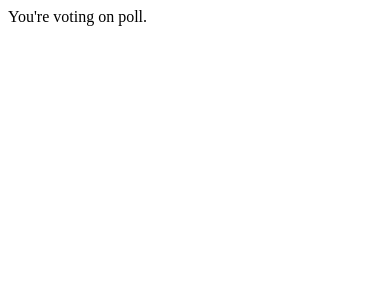
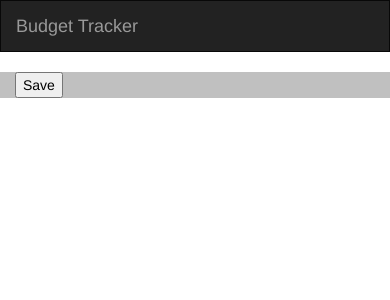
Before and after one commit to jeffrpowell/budgettracker, a Django app: page /budget/addtransaction/ in a window 390 px wide. Shown: the top 300 px of the page. Run offline with Django 3.2, Linux system fonts and the light colour scheme; parts of the project's set-up code (start-up, migrations or seed data) failed here and were passed over.

Commit message:
starting on add transaction functionality

```diff
--- a/budget/static/budget/css/style.css
+++ b/budget/static/budget/css/style.css
@@ -1,6 +1,6 @@
 /*
 	key-color: #7F7F7F;
-	tint-color: #BFBFBF;
+	tint-color: #C0C0C0;
 	shade-color: #404040;
 	white-color: #FFFFFF;
 	black-color: #000000;
@@ -8,5 +8,5 @@
 */
 
 #content{
-	/*background-color: #BFBFBF;*/
+	background-color: #C0C0C0;
 }
--- a/budget/templates/budget/addtransaction.html
+++ b/budget/templates/budget/addtransaction.html
@@ -1,10 +1,17 @@
-{% if error_message %}<p><strong>{{ error_message }}</strong></p>{% endif %}
+{% extends "budget/base.html" %}
 
-<!--<form action="{% url 'polls:addtransaction' %}" method="post">
-{% csrf_token %}
-<input type="radio" name="choice" id="choice{{ forloop.counter }}" value="{{ choice.id }}" />
-<label for="choice{{ forloop.counter }}">{{ choice.choice_text }}</label><br />
-<input type="submit" value="Vote" />
-</form>-->
+{% block content %}
+	<div class="row">
+		<div class="col-xs-12">
+			{% if error_message %}<p>{{ error_message }}</p>{% endif %}
 
-hello...
+			<form action="{% url 'budget:addtransaction' %}" method="post">
+			{% csrf_token %}
+			{% if to_account %}
+				{{ to_account }}
+			{% endif %}
+			<input type="submit" value="Save" />
+			</form>
+		</div>
+	</div>
+{% endblock %}
--- a/budget/templates/budget/index.html
+++ b/budget/templates/budget/index.html
@@ -24,7 +24,7 @@
 					<tr>
 						<td><a href="{% url 'budget:account' acct.id %}">{{ acct.name }}</a></td>
 						<td>$</td><td>${{ acct.balance }}</td><td>$</td>
-						<td><a href="{% url 'budget:addtransaction' %}">Add Purchase</a></td></tr>
+						<td><a href="{% url 'budget:addtransaction' acct.id %}">Add Purchase</a></td></tr>
 				{% endfor %}
 			{% endfor %}
 			</table>
--- a/budget/urls.py
+++ b/budget/urls.py
@@ -7,5 +7,6 @@ urlpatterns = patterns('',
     url(r'^transaction/(?P<tid>\d+)/$', views.transaction, name='transaction'),
     url(r'^account/(?P<aid>\d+)/$', views.account, name='account'),
     url(r'^addtransaction/$', views.addtransaction, name='addtransaction'),
+    url(r'^addtransaction/(?P<to_account>\d+)/$', views.addtransaction, name='addtransaction'),
     url(r'^category/(?P<cid>\d+)/$', views.category, name='category'),
 )
--- a/budget/views.py
+++ b/budget/views.py
@@ -36,5 +36,8 @@ def category(request, cid):
 		'accounts': accounts
 	})
 
-def addtransaction(request):
-    return HttpResponse("You're voting on poll.")
+def addtransaction(request, to_account=None):
+	context = {}
+	if to_account:
+		context['to_account'] = Account.objects.get(pk=to_account)
+	return render(request, 'budget/addtransaction.html', context)
```
Also changed, not shown: 6 other files.
